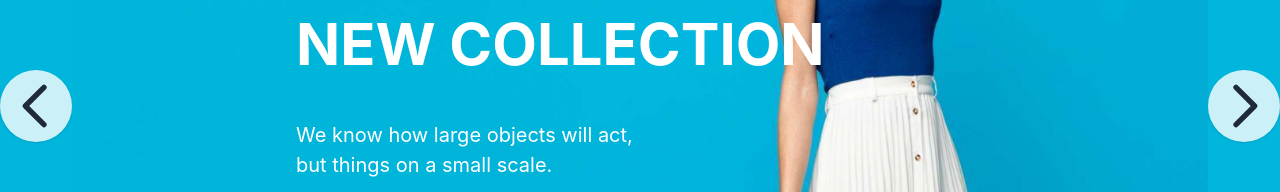
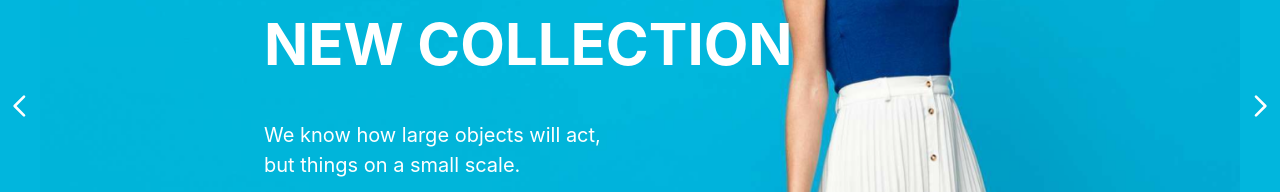
Before and after one commit to deryaAkan/e-commerce, a React (Create React App) app: page / in a window 1280 px wide. Shown: the part 304-496 px from the top of the page. Built offline with nearby package versions, Linux system fonts and the light colour scheme; no server answers.

Commit message:
slider chevron css fix

```diff
--- a/src/Components/Slider.js
+++ b/src/Components/Slider.js
@@ -6,10 +6,10 @@ import { Link } from "react-router-dom";
 const ChevronLeft = () => (
   <svg
     xmlns="http://www.w3.org/2000/svg"
-    className="h-16 w-16"
+    className="h-8 w-8 hover:h-10 hover:w-10"
     fill="none"
     viewBox="0 0 24 24"
-    stroke="currentColor"
+    stroke="white"
   >
     <path
       strokeLinecap="round"
@@ -23,10 +23,10 @@ const ChevronLeft = () => (
 const ChevronRight = () => (
   <svg
     xmlns="http://www.w3.org/2000/svg"
-    className="h-16 w-16"
+    className="h-8 w-8 hover:h-10 hover:w-10"
     fill="none"
     viewBox="0 0 24 24"
-    stroke="currentColor"
+    stroke="white"
   >
     <path
       strokeLinecap="round"
@@ -60,7 +60,6 @@ export default function Slider({
     },
   ];
   const [curr, setCurr] = useState(0);
-  const history = useHistory();
 
   const prev = () =>
     setCurr((curr) => (curr === 0 ? slides.length - 1 : curr - 1));
@@ -76,10 +75,7 @@ export default function Slider({
   return (
     <div className="relative font-Montserrat bg-[#01B6DD] flex flex-col items-center">
       <div className="flex justify-center w-full">
-        <button
-          onClick={prev}
-          className="p-1 rounded-full shadow bg-white/80 text-gray-800 hover:bg-white self-center"
-        >
+        <button onClick={prev} className="p-1 text-gray-800 self-center">
           <ChevronLeft />
         </button>
         <div
@@ -116,10 +112,7 @@ export default function Slider({
             </div>
           ))}
         </div>
-        <button
-          onClick={next}
-          className="p-1 rounded-full shadow bg-white/80 text-gray-800 hover:bg-white self-center"
-        >
+        <button onClick={next} className="p-1 text-gray-80self-center">
           <ChevronRight />
         </button>
       </div>
--- a/src/store/actions/productActions.js
+++ b/src/store/actions/productActions.js
@@ -32,7 +32,7 @@ export const getProductsByCategory = (categoryId) => async (dispatch) => {
       dispatch(pageCountSetter(res.data));
       dispatch(productListSetter(res.data.products));
       dispatch(fetchStateSetter(fetchStates.FETCHED));
-      console.log("categıry ile gelen", res.data);
+      console.log("category ile gelen", res.data);
     })
     .catch((err) => {
       dispatch({
```
